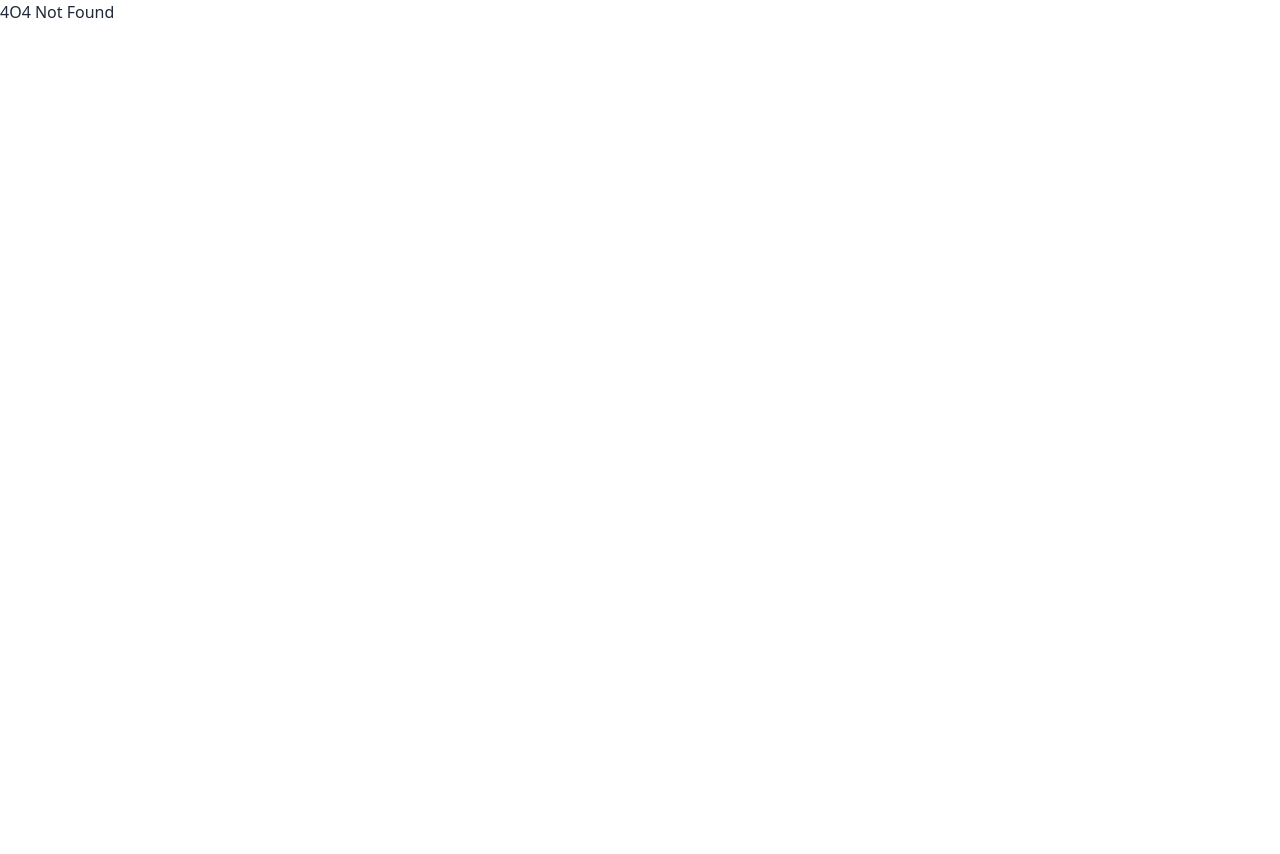
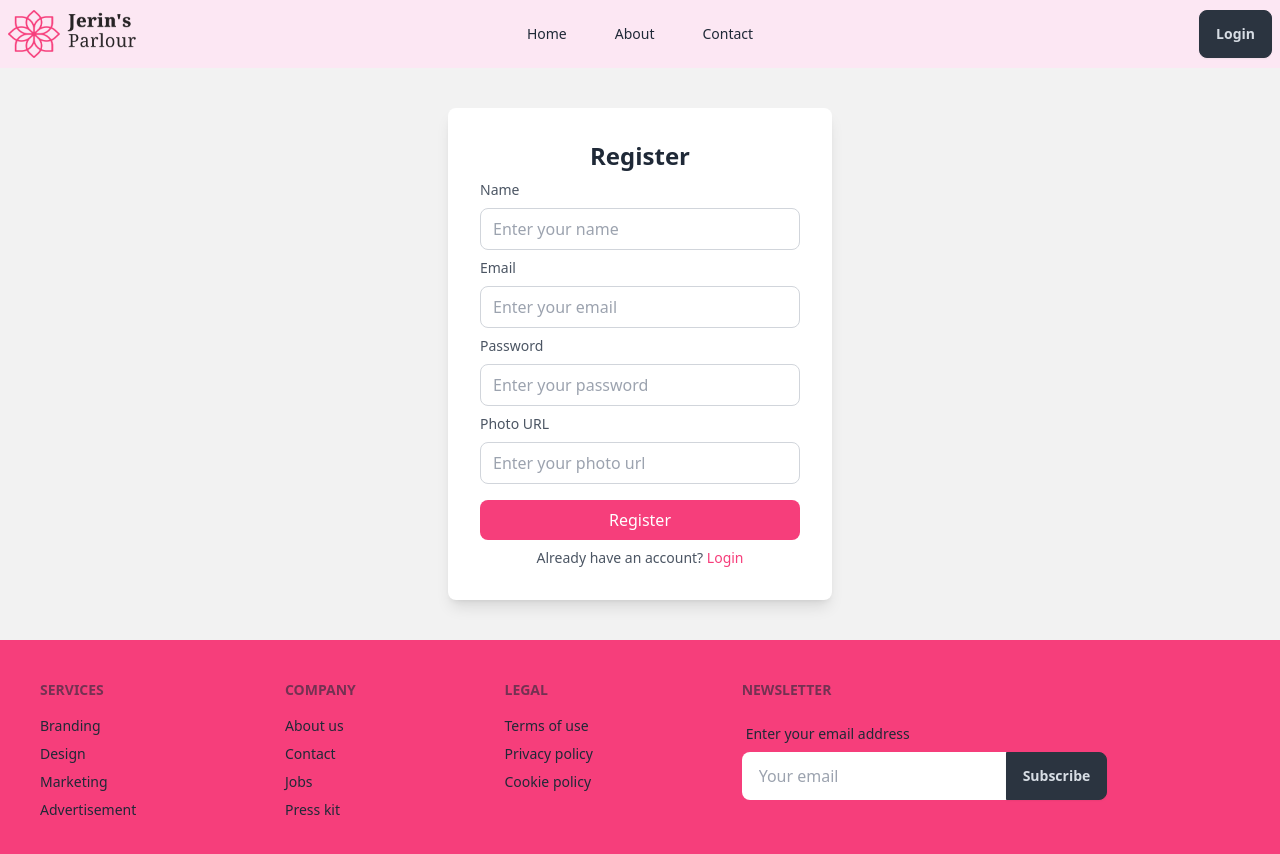
Before and after one commit to liton61/parlour-client, a React (Vite) app: page /register in a window 1280 px wide. Before the commit this address had no page. Shown: the top 854 px of the page. Before the commit the page ends 800 px from the top, so only its background shows below. Built offline with nearby package versions, Linux system fonts and the light colour scheme.

Commit message:
register form added

```diff
--- a/src/components/Testimonials/Testimonials.jsx
+++ b/src/components/Testimonials/Testimonials.jsx
@@ -33,14 +33,14 @@
                         key={review._id}
                     >
                         <div className="lg:w-3/4 mx-auto flex flex-col items-center p-10 my-16 border">
+                            <img className="w-20 h-20 rounded-full" src={review.image} alt="" />
+                            <h3 className="text-2xl mt-2 text-orange-400">{review.name}</h3>
+                            <p className="py-5 text-justify">{review.details}</p>
                             <Rating
                                 style={{ maxWidth: 180 }}
                                 value={review.rating}
                                 readOnly
                             />
-                            <p className="py-8 text-justify">{review.details}</p>
-                            <img className="w-20 h-20 rounded-full" src={review.image} alt="" />
-                            <h3 className="text-2xl mt-2 text-orange-400">{review.name}</h3>
                         </div>
                     </SwiperSlide>)
                 }
--- a/src/page/Register/Register.jsx
+++ b/src/page/Register/Register.jsx
@@ -2,8 +2,32 @@
 
 const Register = () => {
     return (
-        <div>
-            <h1>Register</h1>
+        <div className="bg-base-200 flex items-center justify-center py-10">
+            <div className="bg-white w-96 p-8 rounded-lg shadow-lg">
+                <h2 className="text-2xl font-semibold text-gray-800 mb-2 text-center">Register</h2>
+                <form>
+                    <div className="mb-2">
+                        <label className="block text-gray-600 text-sm font-medium mb-2">Name</label>
+                        <input type="text" id="name" name="name" className="w-full px-3 py-2 border border-gray-300 rounded-lg focus:outline-none" placeholder="Enter your name" required />
+                    </div>
+                    <div className="mb-2">
+                        <label className="block text-gray-600 text-sm font-medium mb-2">Email</label>
+                        <input type="email" id="email" name="email" className="w-full px-3 py-2 border border-gray-300 rounded-lg focus:outline-none" placeholder="Enter your email" required />
+                    </div>
+                    <div className="mb-2">
+                        <label className="block text-gray-600 text-sm font-medium mb-2">Password</label>
+                        <input type="password" id="password" name="password" className="w-full px-3 py-2 border border-gray-300 rounded-lg focus:outline-none" placeholder="Enter your password" required />
+                    </div>
+                    <div className="mb-4">
+                        <label className="block text-gray-600 text-sm font-medium mb-2">Photo URL</label>
+                        <input type="photo" id="photo" name="photo" className="w-full px-3 py-2 border border-gray-300 rounded-lg focus:outline-none" placeholder="Enter your photo url" required />
+                    </div>
+                    <div className="mb-2">
+                        <button type="submit" className="w-full bg-[#F63E7B] text-white py-2 px-4 rounded-lg focus:outline-none font-medium">Register</button>
+                    </div>
+                </form>
+                <p className="text-gray-600 text-sm text-center">Already have an account? <a href="/login" className="text-[#F63E7B]">Login</a></p>
+            </div>
         </div>
     );
 };
--- a/src/routes/routes.jsx
+++ b/src/routes/routes.jsx
@@ -5,6 +5,7 @@
 import About from "../page/About/About";
 import Contact from "../page/Contact/Contact";
 import Login from "../page/Login/Login";
+import Register from "../page/Register/Register";
 
 
 const router = createBrowserRouter([
@@ -28,6 +29,10 @@
             {
                 path: "/login",
                 element: <Login></Login>,
+            },
+            {
+                path:"/register",
+                element:<Register></Register>,
             }
         ],
     },
```
